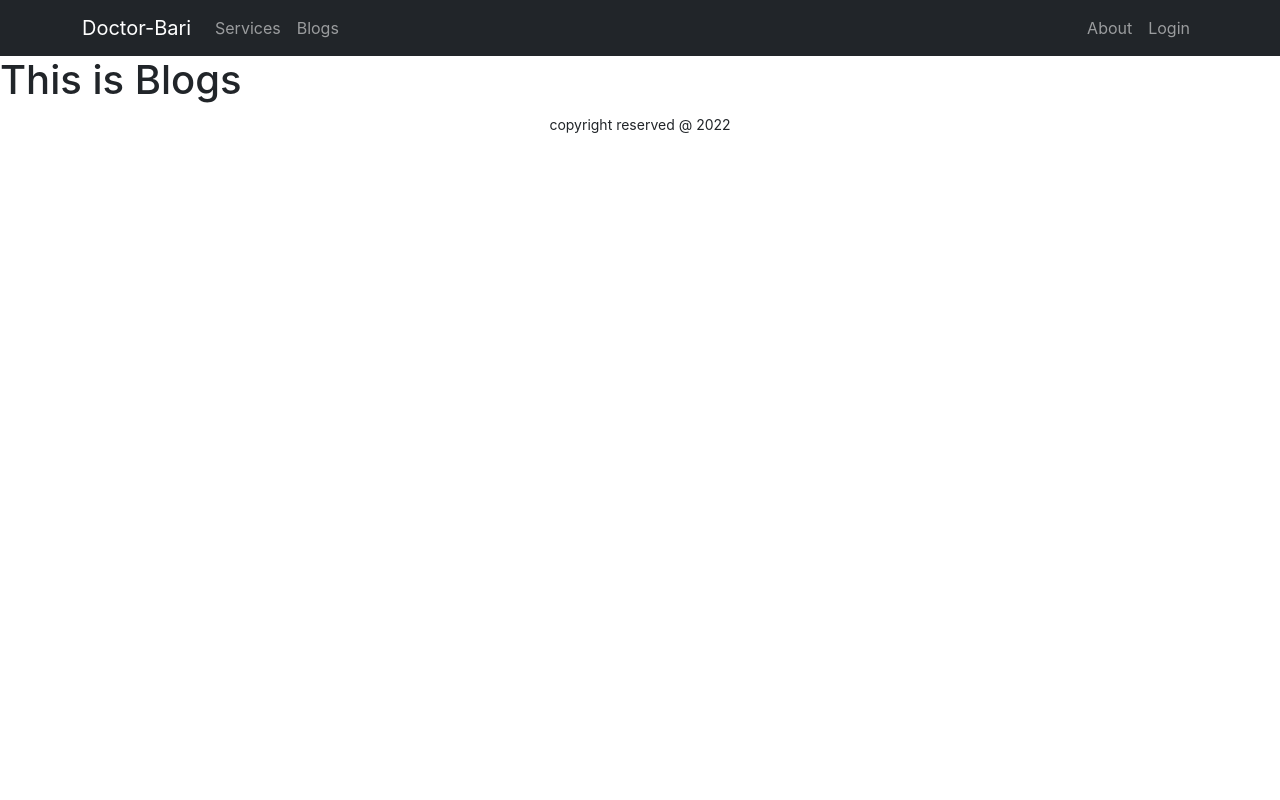
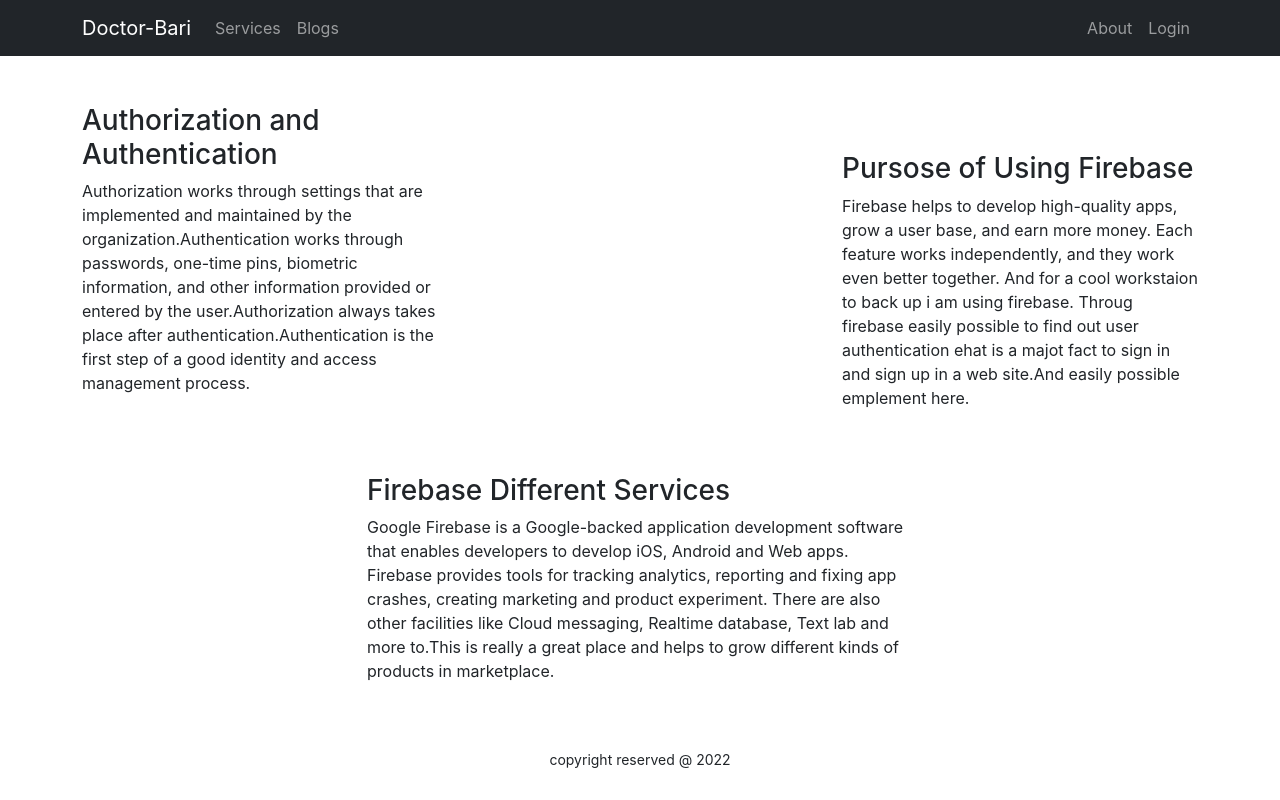
Before and after one commit to saklain71/doctor-bari, a React (Create React App) app: page /blogs in a window 1280 px wide. Built offline with nearby package versions, Linux system fonts and the light colour scheme; no server answers.

Commit message:
blogs and about page updated

```diff
--- a/src/Pages/About/About.js
+++ b/src/Pages/About/About.js
@@ -1,9 +1,10 @@
 import React from 'react';
-
+import profile from '../../images/saklain.jpg'
 const About = () => {
     return (
-        <div>
-            <h1>About</h1>
+        <div className='text-center'>
+            <img height={300} className='w-25 img-fluid mt-5 mb-5' src={profile} alt="" />
+            <p>Hello, I am Saklain Mustak. I have completed my graduation in Computer Science and Engineering. Basically i am JavaScript Engineering. Working with HTML, CSS, JavaScript, Python, Bootstrap, Tailwind, React.js, Firebase and many more.My passion to be a programmer and want to contribute in software Industry. <br /> Thank You.</p>
         </div>
     );
 };
--- a/src/Pages/Blogs/Blogs.js
+++ b/src/Pages/Blogs/Blogs.js
@@ -1,9 +1,23 @@
 import React from 'react';
+import { Col, Container, Row } from 'react-bootstrap';
 
 const Blogs = () => {
     return (
-        <div>
-            <h1>This is Blogs</h1>
+        <div className='mb-5 mt-5'>
+            <Container>
+                <Row>
+                    <Col md={4}><h3 >Authorization  and Authentication</h3>
+                    <p>Authorization works through settings that are implemented and maintained by the organization.Authentication works through passwords, one-time pins, biometric information, and other information provided or entered by the user.Authorization always takes place after authentication.Authentication is the first step of a good identity and access management process.</p></Col>
+                    <Col className='mt-5' md={{ span: 4, offset: 4 }}> <h3>Pursose of Using Firebase</h3>
+                    <p>Firebase helps to develop high-quality apps, grow a user base, and earn more money. Each feature works independently, and they work even better together. And for a cool workstaion to back up i am using firebase. Throug firebase easily possible to find out user authentication ehat is a majot fact to sign in and sign up in a web site.And easily possible emplement here.</p></Col>
+                </Row>
+
+                <Row className='mt-5'>
+                    <Col md={{ span: 6, offset: 3 }}>
+                        <h3>Firebase Different Services</h3>
+                        <p>Google Firebase is a Google-backed application development software that enables developers to develop iOS, Android and Web apps. Firebase provides tools for tracking analytics, reporting and fixing app crashes, creating marketing and product experiment. There are also other facilities like Cloud messaging, Realtime database, Text lab and more to.This is really a great place and helps to grow different kinds of products in marketplace.</p></Col>
+                </Row>
+            </Container>
         </div>
     );
 };
```
Also changed, not shown: src/images/saklain.jpg (added).
